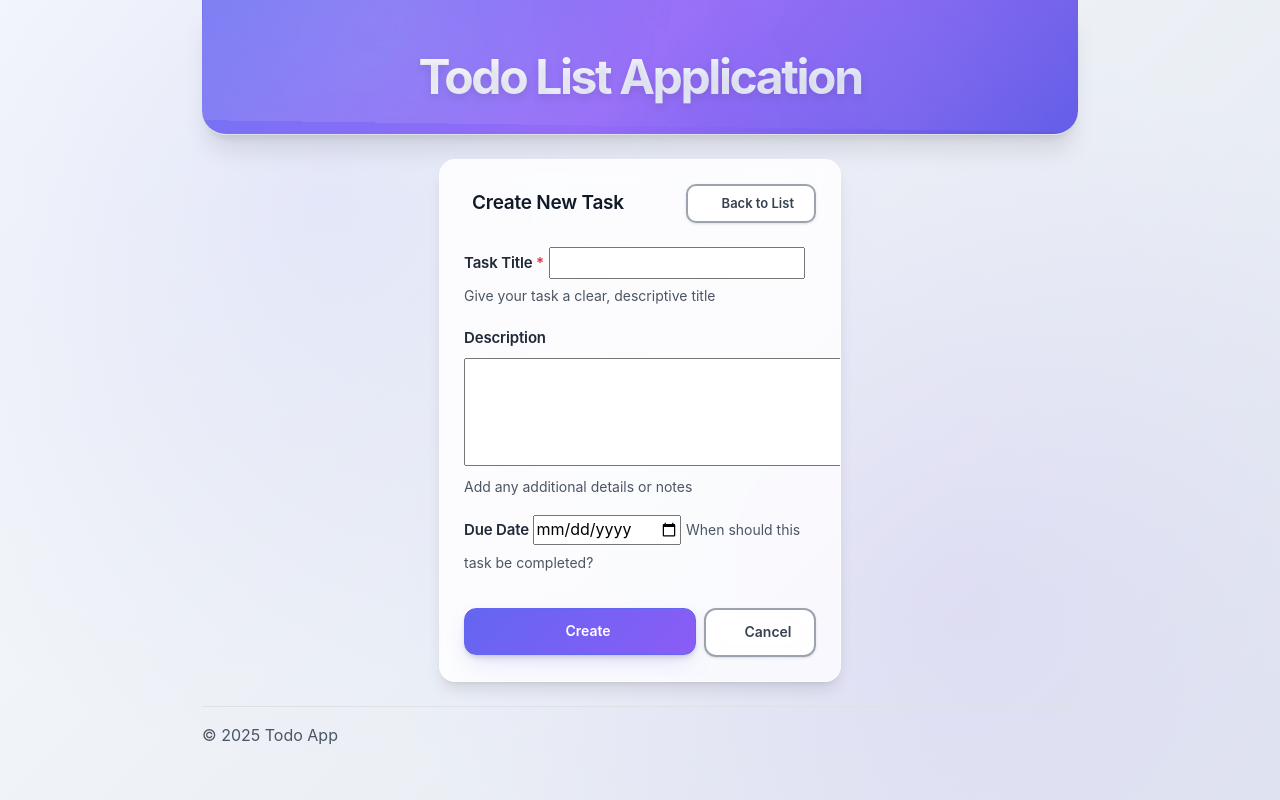
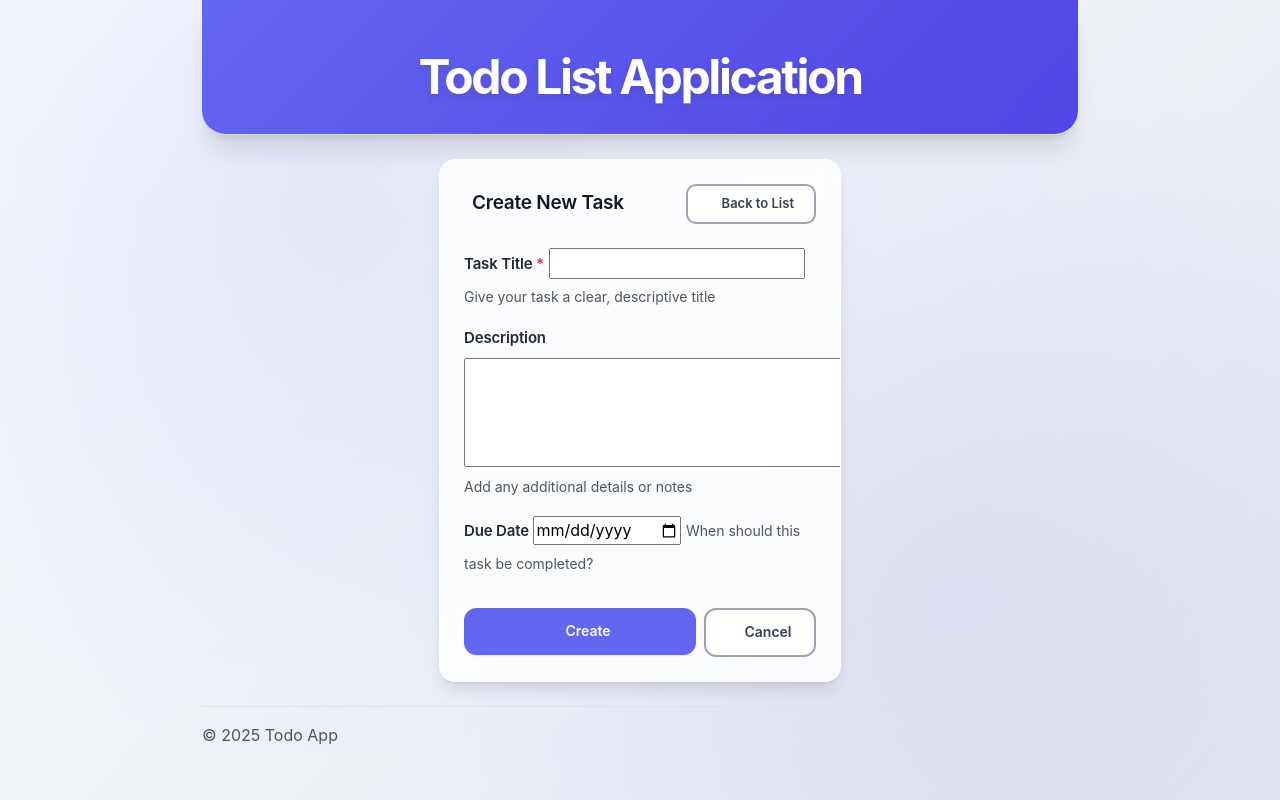
Before and after one commit to aransys/Project-3, a Django app: page /task/new/ in a window 1280 px wide. Run offline with Django 4.2, Linux system fonts and the light colour scheme.

Commit message:
fixed the hover animations issues

```diff
--- a/static/css/base.css
+++ b/static/css/base.css
@@ -63,10 +63,10 @@
   --border-radius-xl: 20px;
   --border-radius-2xl: 24px;
 
-  /* Enhanced Transitions */
-  --transition: all 0.2s cubic-bezier(0.4, 0, 0.2, 1);
-  --transition-fast: all 0.15s cubic-bezier(0.4, 0, 0.2, 1);
-  --transition-slow: all 0.3s cubic-bezier(0.4, 0, 0.2, 1);
+  /* Optimized Transitions */
+  --transition: all 0.15s ease-out;
+  --transition-fast: all 0.1s ease-out;
+  --transition-slow: all 0.2s ease-out;
   --bounce: cubic-bezier(0.68, -0.55, 0.265, 1.55);
 
   /* Spacing Scale */
@@ -131,172 +132,129 @@ h6 {
   border: 1px solid transparent;
   cursor: pointer;
   text-decoration: none;
-  transition: var(--transition);
+  transition: background-color 0.15s ease, border-color 0.15s ease;
   white-space: nowrap;
   min-height: 44px;
-  position: relative;
-  overflow: hidden;
-  backdrop-filter: var(--backdrop-blur);
-  text-transform: none;
-}
-
-/* Button glow effect */
-.btn::before {
-  content: "";
-  position: absolute;
-  top: 0;
-  left: -100%;
-  width: 100%;
-  height: 100%;
-  background: linear-gradient(90deg, transparent, rgba(255, 255, 255, 0.4), transparent);
-  transition: left 0.5s;
-}
-
-.btn:hover::before {
-  left: 100%;
 }
 
 .btn:hover {
   text-decoration: none;
-  transform: translateY(-2px);
-  transition: var(--transition-fast);
 }
 
 .btn:focus,
 .btn:focus-visible {
   outline: 2px solid var(--primary-color);
   outline-offset: 2px;
-  box-shadow: 0 0 0 4px rgba(99, 102, 241, 0.1);
 }
 
 .btn:active {
-  transform: translateY(0);
-  transition: var(--transition-fast);
+  opacity: 0.9;
 }
 
 .btn:disabled {
   opacity: 0.5;
   cursor: not-allowed;
-  transform: none;
 }
 
-.btn:disabled::before {
-  display: none;
-}
-
-/* Primary Button - Modern gradient with glow */
+/* Primary Button - Simple and fast */
 .btn-primary {
-  background: linear-gradient(135deg, var(--primary-color) 0%, var(--primary-accent) 100%);
+  background: var(--primary-color);
   color: var(--white);
   border-color: var(--primary-color);
-  box-shadow: var(--shadow-md), var(--shadow-primary);
 }
 
 .btn-primary:hover {
-  background: linear-gradient(135deg, var(--primary-hover) 0%, var(--primary-dark) 100%);
+  background: var(--primary-hover);
   color: var(--white);
-  box-shadow: var(--shadow-lg), var(--shadow-primary);
   border-color: var(--primary-hover);
 }
 
 .btn-primary:focus {
-  background: linear-gradient(135deg, var(--primary-hover) 0%, var(--primary-dark) 100%);
+  background: var(--primary-hover);
   color: var(--white);
   border-color: var(--primary-hover);
 }
 
-/* Success Button - Fresh green with glow */
+/* Success Button - Simple */
 .btn-success {
-  background: linear-gradient(135deg, var(--success-color) 0%, #059669 100%);
+  background: var(--success-color);
   color: var(--white);
   border-color: var(--success-color);
-  box-shadow: var(--shadow-md), var(--shadow-success);
 }
 
 .btn-success:hover {
-  background: linear-gradient(135deg, var(--success-hover) 0%, #047857 100%);
+  background: var(--success-hover);
   color: var(--white);
-  box-shadow: var(--shadow-lg), var(--shadow-success);
   border-color: var(--success-hover);
 }
 
 .btn-success:focus {
-  background: linear-gradient(135deg, var(--success-hover) 0%, #047857 100%);
+  background: var(--success-hover);
   color: var(--white);
   border-color: var(--success-hover);
 }
 
-/* Warning Button - Vibrant orange */
+/* Warning Button - Simple */
 .btn-warning {
-  background: linear-gradient(135deg, var(--warning-color) 0%, var(--warning-hover) 100%);
+  background: var(--warning-color);
   color: var(--white);
   border-color: var(--warning-color);
-  box-shadow: var(--shadow-md), var(--shadow-warning);
 }
 
 .btn-warning:hover {
-  background: linear-gradient(135deg, var(--warning-hover) 0%, #b45309 100%);
+  background: var(--warning-hover);
   color: var(--white);
-  box-shadow: var(--shadow-lg), var(--shadow-warning);
   border-color: var(--warning-hover);
 }
 
 .btn-warning:focus {
-  background: linear-gradient(135deg, var(--warning-hover) 0%, #b45309 100%);
+  background: var(--warning-hover);
   color: var(--white);
   border-color: var(--warning-hover);
 }
 
-/* Danger Button - Bold red */
+/* Danger Button - Simple */
 .btn-danger {
-  background: linear-gradient(135deg, var(--danger-color) 0%, var(--danger-hover) 100%);
+  background: var(--danger-color);
   color: var(--white);
   border-color: var(--danger-color);
-  box-shadow: var(--shadow-md), var(--shadow-danger);
 }
 
 .btn-danger:hover {
-  background: linear-gradient(135deg, var(--danger-hover) 0%, #b91c1c 100%);
+  background: var(--danger-hover);
   color: var(--white);
-  box-shadow: var(--shadow-lg), var(--shadow-danger);
   border-color: var(--danger-hover);
 }
 
 .btn-danger:focus {
-  background: linear-gradient(135deg, var(--danger-hover) 0%, #b91c1c 100%);
+  background: var(--danger-hover);
   color: var(--white);
   border-color: var(--danger-hover);
 }
 
-/* Glass Outline Buttons */
+/* Outline Buttons - Simplified */
 .btn-outline-primary {
-  background: var(--glass-bg);
+  background: var(--white);
   color: var(--primary-color);
   border: 2px solid var(--primary-color);
-  backdrop-filter: var(--backdrop-blur);
-  box-shadow: var(--shadow-sm);
 }
 
 .btn-outline-primary:hover {
   background: var(--primary-color);
   color: var(--white);
-  box-shadow: var(--shadow-md), var(--shadow-primary);
   border-color: var(--primary-color);
 }
 
 .btn-outline-secondary {
-  background: var(--glass-bg);
+  background: var(--white);
   color: var(--gray-700);
   border: 2px solid var(--gray-400);
-  backdrop-filter: var(--backdrop-blur);
-  box-shadow: var(--shadow-sm);
 }
 
 .btn-outline-secondary:hover {
   background: var(--gray-700);
   color: var(--white);
   border-color: var(--gray-700);
-  box-shadow: var(--shadow-md);
 }
 
 /* Button Sizes */
@@ -331,42 +289,16 @@ h6 {
   max-width: 900px;
 }
 
-/* Premium Header with glassmorphism */
+/* Simplified Header */
 .site-header,
 header {
-  background: linear-gradient(135deg, rgba(99, 102, 241, 0.9) 0%, rgba(139, 92, 246, 0.9) 50%, rgba(79, 70, 229, 0.9) 100%);
-  backdrop-filter: var(--backdrop-blur);
+  background: linear-gradient(135deg, var(--primary-color) 0%, var(--primary-hover) 100%);
   color: var(--white);
   padding: var(--space-12) 0;
   margin-bottom: var(--space-10);
   border-radius: 0 0 var(--border-radius-2xl) var(--border-radius-2xl);
   text-align: center;
   box-shadow: var(--shadow-xl);
-  position: relative;
-  overflow: hidden;
-}
-
-/* Animated background pattern */
-header::before {
-  content: "";
-  position: absolute;
-  top: 0;
-  left: 0;
-  right: 0;
-  bottom: 0;
-  background: radial-gradient(circle at 20% 20%, rgba(255, 255, 255, 0.1) 0%, transparent 50%), radial-gradient(circle at 80% 80%, rgba(255, 255, 255, 0.05) 0%, transparent 50%), linear-gradient(45deg, rgba(255, 255, 255, 0.05) 0%, transparent 50%, rgba(255, 255, 255, 0.02) 100%);
-  animation: floatPattern 10s ease-in-out infinite;
-  pointer-events: none;
-}
-
-@keyframes floatPattern {
-  0%,
-  100% {
-    transform: translateY(0px) rotate(0deg);
-  }
-  50% {
-    transform: translateY(-10px) rotate(1deg);
-  }
 }
 
 header h1,
@@ -377,11 +309,6 @@ header h1,
   letter-spacing: -0.05em;
   color: var(--white);
   text-shadow: 0 4px 8px rgba(0, 0, 0, 0.1);
-  position: relative;
-  background: linear-gradient(135deg, #ffffff 0%, #e0e7ff 100%);
-  background-clip: text;
-  -webkit-background-clip: text;
-  -webkit-text-fill-color: transparent;
 }
 
 header p {
--- a/todo_app/static/todo_app/css/tasks.css
+++ b/todo_app/static/todo_app/css/tasks.css
@@ -267,14 +268,19 @@
   left: 0;
   right: 0;
   bottom: 0;
-  background: linear-gradient(135deg, rgba(255, 255, 255, 0.1) 0%, transparent 50%, rgba(99, 102, 241, 0.02) 100%);
+  background: rgba(99, 102, 241, 0.02);
   pointer-events: none;
+  opacity: 0;
+  transition: opacity 0.15s ease-out;
 }
 
 .card:hover {
-  transform: translateY(-2px);
+  transform: translateY(-1px);
   box-shadow: var(--shadow-xl);
-  border-color: rgba(255, 255, 255, 0.3);
+}
+
+.card:hover::before {
+  opacity: 1;
 }
 
 .card-header {
```
Also changed, not shown: other parts of static/css/base.css (+11 -60 lines), other parts of todo_app/static/todo_app/css/tasks.css (+34 -46 lines).
